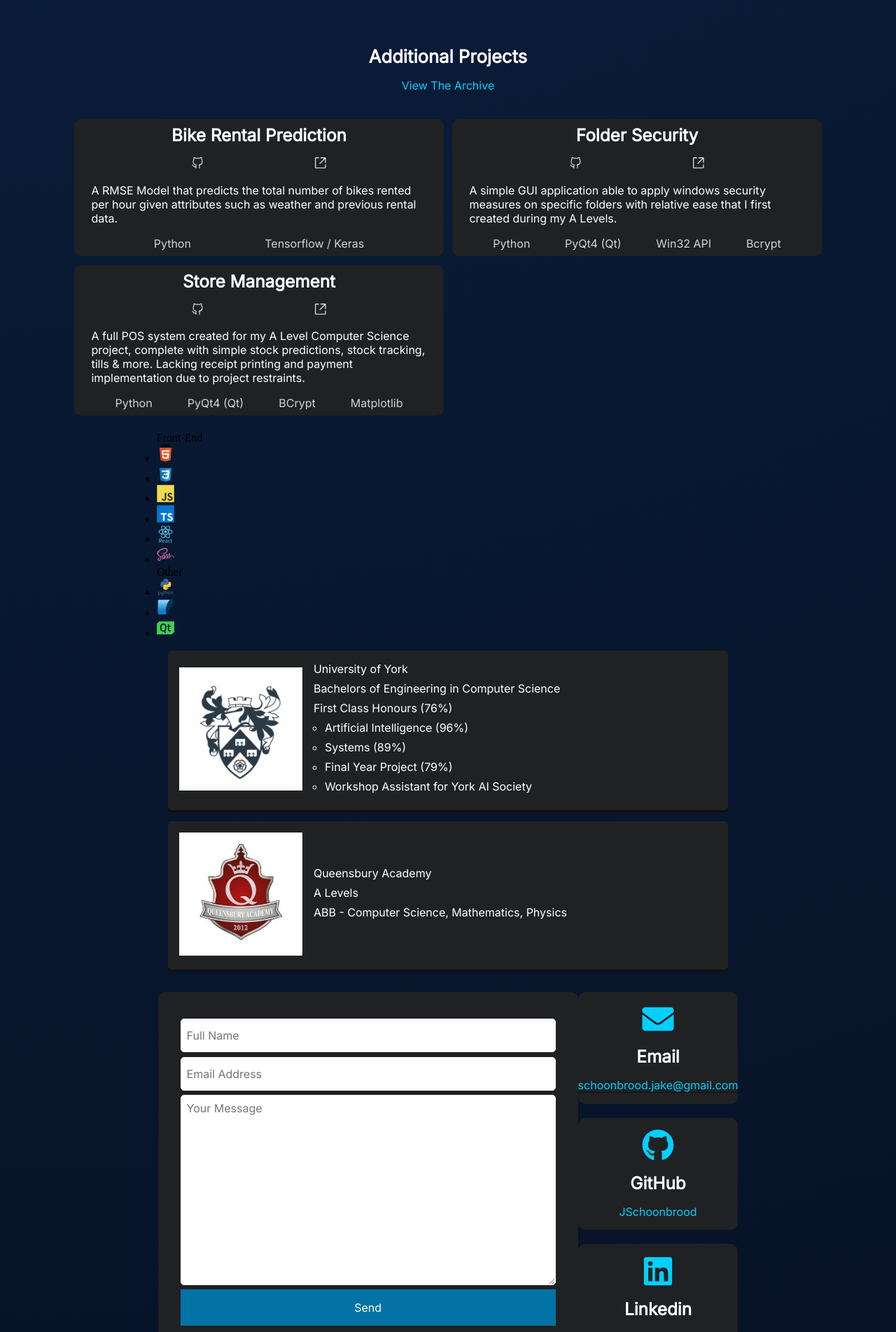
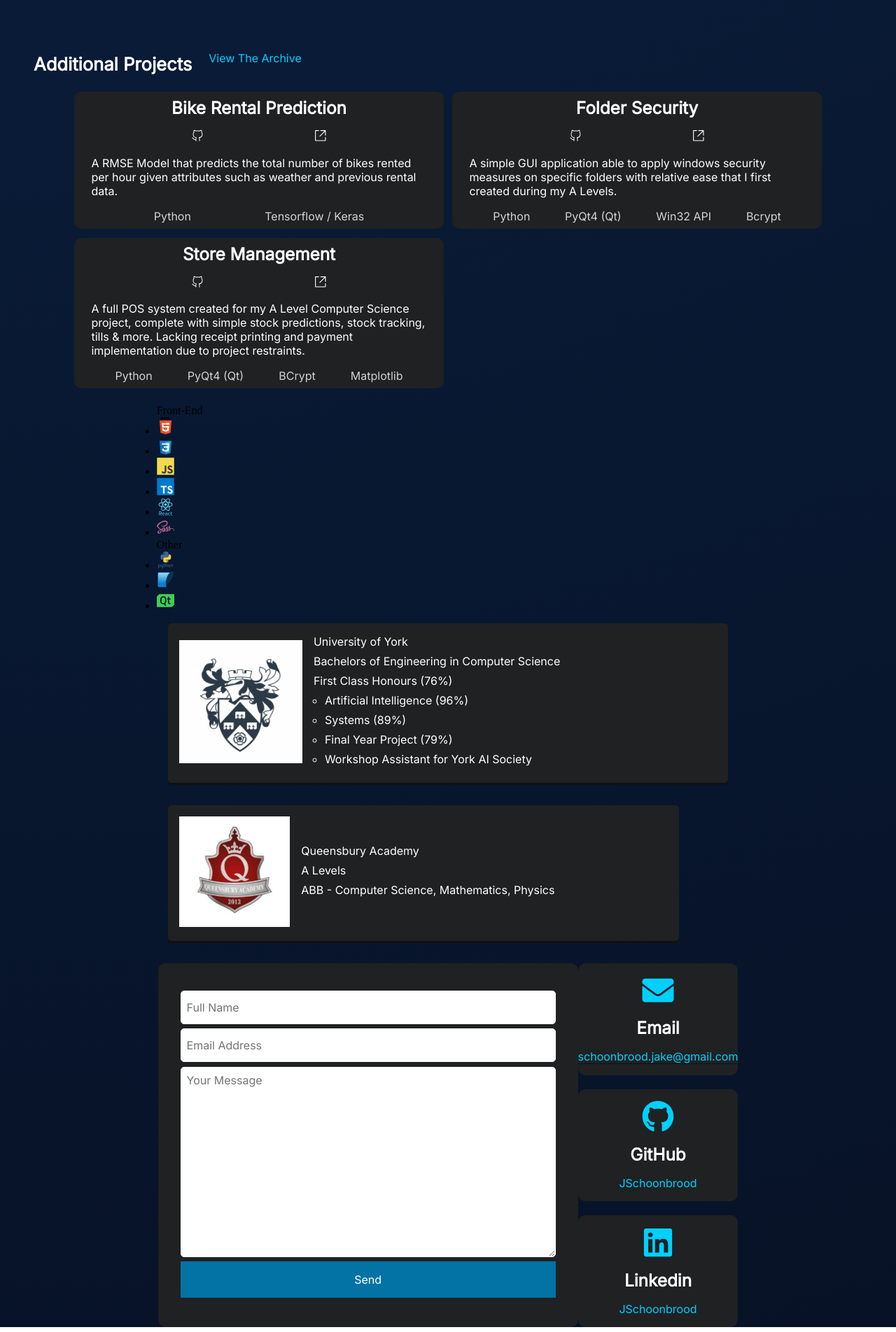
Before and after one commit to JSchoonbrood/Portfolio, a React (Create React App) app: page / in a window 1280 px wide. Shown: the part 2060-3964 px from the top of the page at 70% size. Built offline with nearby package versions, Linux system fonts and the light colour scheme.

Commit message:
FadeIn Implementation

```diff
--- a/src/components/about/education/Education.tsx
+++ b/src/components/about/education/Education.tsx
@@ -1,5 +1,6 @@
 import React from "react";
 import EducationData from "./EducationData";
+import FadeIn from "../../FadeIn";
 
 const Education = () => {
   return (
@@ -7,6 +8,7 @@ const Education = () => {
       <ul>
         {EducationData.map(({ name, qualification, grade, years, desc, notableAchievements, image }) => {
           return (
+            <FadeIn>
             <li className="education-block">
               <div className="education-block-imagecontainer">
                 {image}
@@ -27,6 +29,7 @@ const Education = () => {
               </div>
 
             </li>
+            </FadeIn>
           )
         })}
       </ul>
--- a/src/components/contact/index.tsx
+++ b/src/components/contact/index.tsx
@@ -2,13 +2,16 @@ import React from "react";
 import Form from "./form/Form";
 import Details from "./details/Details";
 import "./contact.scss";
+import FadeIn from "../FadeIn";
 
 const Contact = () => {
-	return (
-    <div className="contacts" id="contacts">
-      <Form />
-      <Details />
-    </div>
+  return (
+    <FadeIn>
+      <div className="contacts" id="contacts">
+        <Form />
+        <Details />
+      </div>
+    </FadeIn>
   );
 };
 
--- a/src/components/projects/components/AdditionalProjects.tsx
+++ b/src/components/projects/components/AdditionalProjects.tsx
@@ -1,14 +1,20 @@
-import React from 'react'
+import React from "react";
 import projects from "./ProjectData";
 import { NavLink } from "react-router-dom";
+import FadeIn from "../../FadeIn";
 
 const AdditionalProjects = () => {
   return (
     <div className="other">
+      <FadeIn>
         <h1 className="other-title">Additional Projects</h1>
         <div>
-        <NavLink to="/archive" className="archive-title"><h1>View The Archive</h1></NavLink>
+          <NavLink to="/archive" className="archive-title">
+            <h1>View The Archive</h1>
+          </NavLink>
         </div>
+      </FadeIn>
+      <FadeIn>
         <ul className="other__elements">
           {projects
             .filter(({ featured }) => !featured)
@@ -21,7 +27,6 @@ const AdditionalProjects = () => {
                     {live}
                   </ul>
                   <p className="other__elements-desc">{description}</p>
-
                   <ul className="other__elements-tools">
                     {tools.map((elem) => {
                       return (
@@ -33,8 +38,9 @@ const AdditionalProjects = () => {
               );
             })}
         </ul>
-      </div>
-  )
-}
+      </FadeIn>
+    </div>
+  );
+};
 
-export default AdditionalProjects
+export default AdditionalProjects;
```
